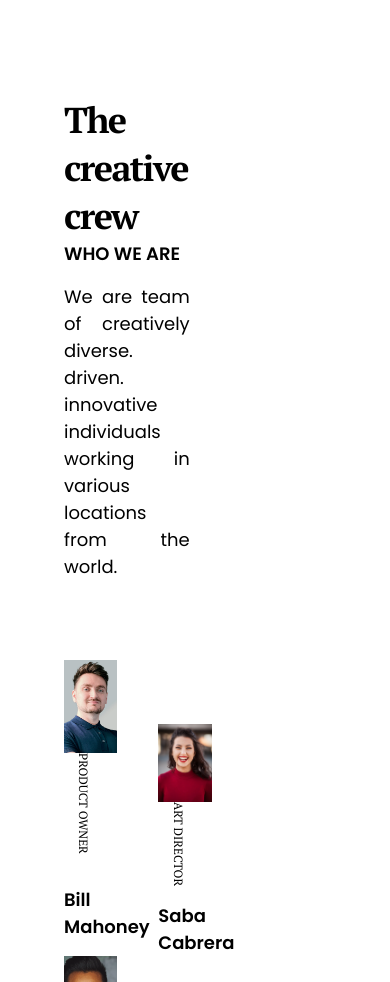
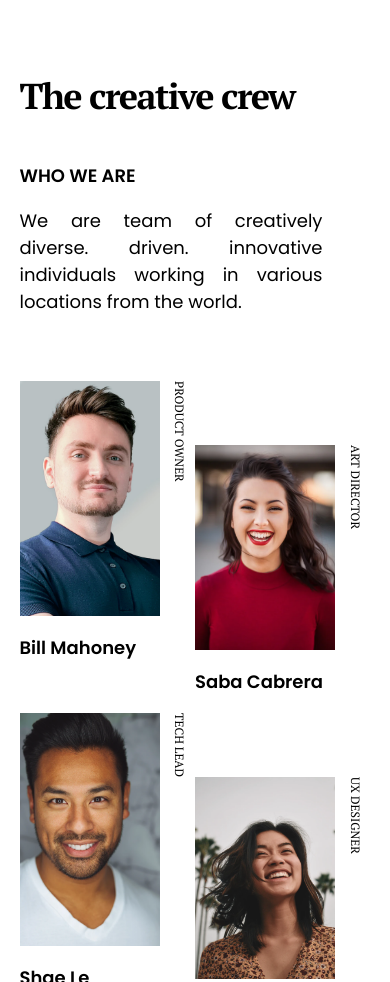
Before and after one commit to jiaxintan1010/my-team-page, a plain HTML site: page index.html in a window 390 px wide. Shown: the top 982 px of the page. Drawn offline with Linux system fonts and the light colour scheme.

Commit message:
Update CSS

```diff
--- a/css/styles.css
+++ b/css/styles.css
@@ -4,8 +4,6 @@
 }
 
 * {
-    margin: 0;
-    padding: 0;
     box-sizing: border-box;
 }
 
@@ -13,15 +11,18 @@ body {
     max-width: 1080px;
     margin: auto;
     overflow: hidden auto;
-    padding: 1rem 4rem;
+}
+
+.container {
+    width: 90%;
+    margin: auto;
 }
 
 /* header */
 
 .header {
-    padding: 5rem 0;
     display: flex;
-    /* justify-content: space-between; ???*/
+    margin: 5rem auto;
 }
 
 .header-title {
@@ -35,6 +36,7 @@ body {
     font-size: 2.25rem;
     line-height: 3rem;
     letter-spacing: -0.045em;
+    color: var(--black-color);
 }
 
 .header-description {
@@ -48,7 +50,7 @@ body {
     font-size: 1.125rem;
     line-height: 1.6875rem;
     text-transform: uppercase;
-    margin-bottom: 1rem;
+    color: var(--black-color);
 }
 
 .header-description p {
@@ -58,6 +60,7 @@ body {
     font-size: 1.125rem;
     line-height: 1.6875rem;
     text-align: justify;
+    color: var(--black-color);
 }
 
 /* main */
@@ -69,10 +72,9 @@ body {
 }
 
 .team-member {
-    width: 270px;
-    /* height: 400px; */
     display: flex;
     flex-wrap: wrap;
+    width: 270px;
 }
 
 .team-member:nth-child(even) {
@@ -84,11 +86,11 @@ body {
 }
 
 img {
-    width: 85%;
+    width: 80%;
     object-fit: cover;
 }
 
-span {
+.team-member span {
     font-family: 'PT Serif', serif;
     font-style: normal;
     font-weight: 400;
@@ -96,6 +98,7 @@ span {
     line-height: 1rem;
     text-transform: uppercase;
     writing-mode: vertical-rl;
+    color: var(--black-color);
     margin-left: 0.7rem;
 }
 
@@ -105,7 +108,7 @@ span {
     font-weight: 600;
     font-size: 1.125rem;
     line-height: 1.6875rem;
-    margin-top: 1rem;
+    color: var(--black-color);
 }
 
 /* footer */
@@ -128,33 +131,28 @@ span {
 }
 
 .footer-icon a {
+    color: var(--lightgrey-color);
     margin: 0.5rem;
-    color: var(--lightgrey-color);
 }
 
 /* media query */
 
 @media only screen and (max-width: 900px) {
-    .container {
-        width: 60%;
+    .header {
+        flex-direction: column;
+        margin: 3rem auto;
+        padding-right: 3rem;
     }
 
-    .header {
-        flex-direction: column;
-        width: 80%;
+    .team-member {
+        width: 50%;
     }
 
-    /* .header-description {
-        margin: 2rem auto;
-    } */
+    .team-member:nth-child(5) {
+        margin-top: 0rem;
+    }
 
-    .team-member {
-        width: 40%;
+    .footer {
+        margin: 5rem auto 2rem;
     }
 }
-
-@media only screen and (max-width: 1247px) {
-    .team-member:nth-child(5) {
-        margin-top: 0;
-    }
-}
```
